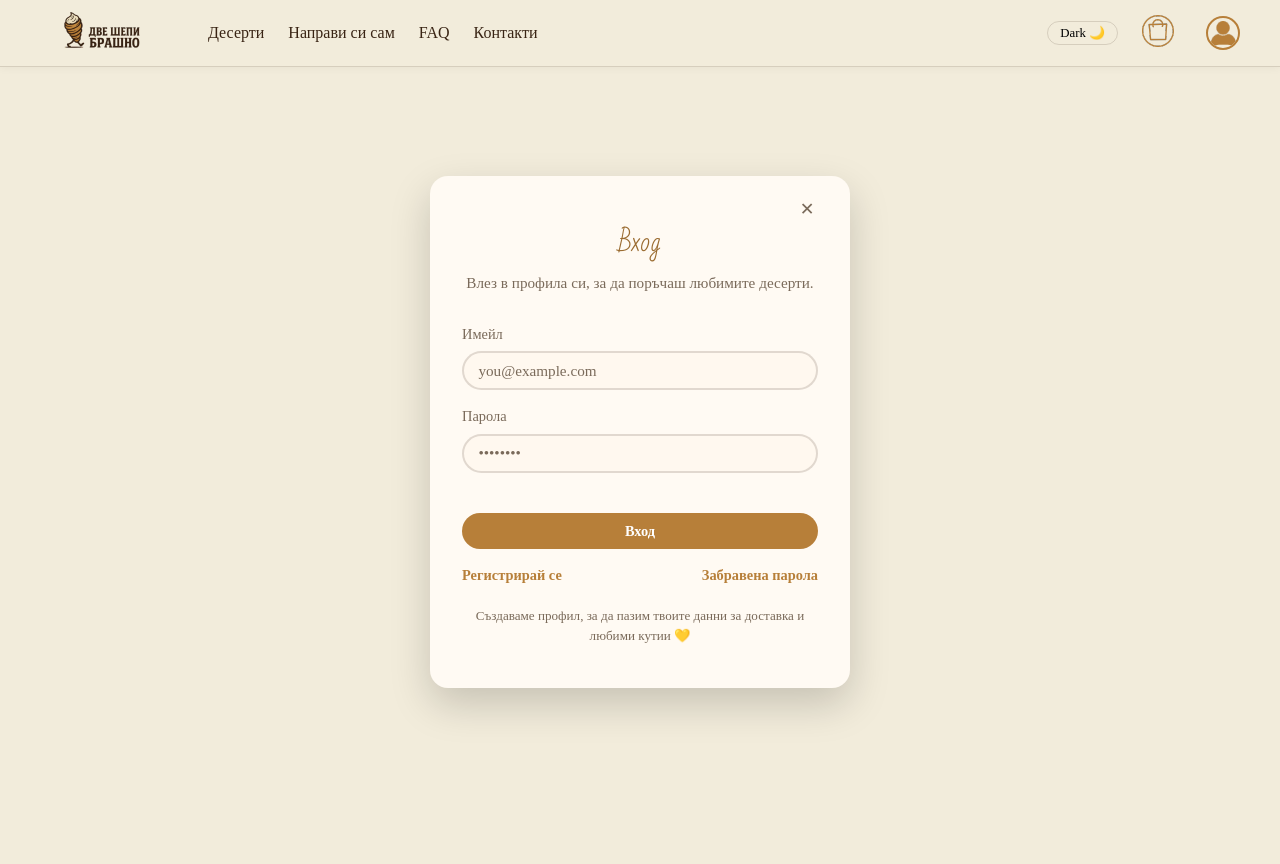
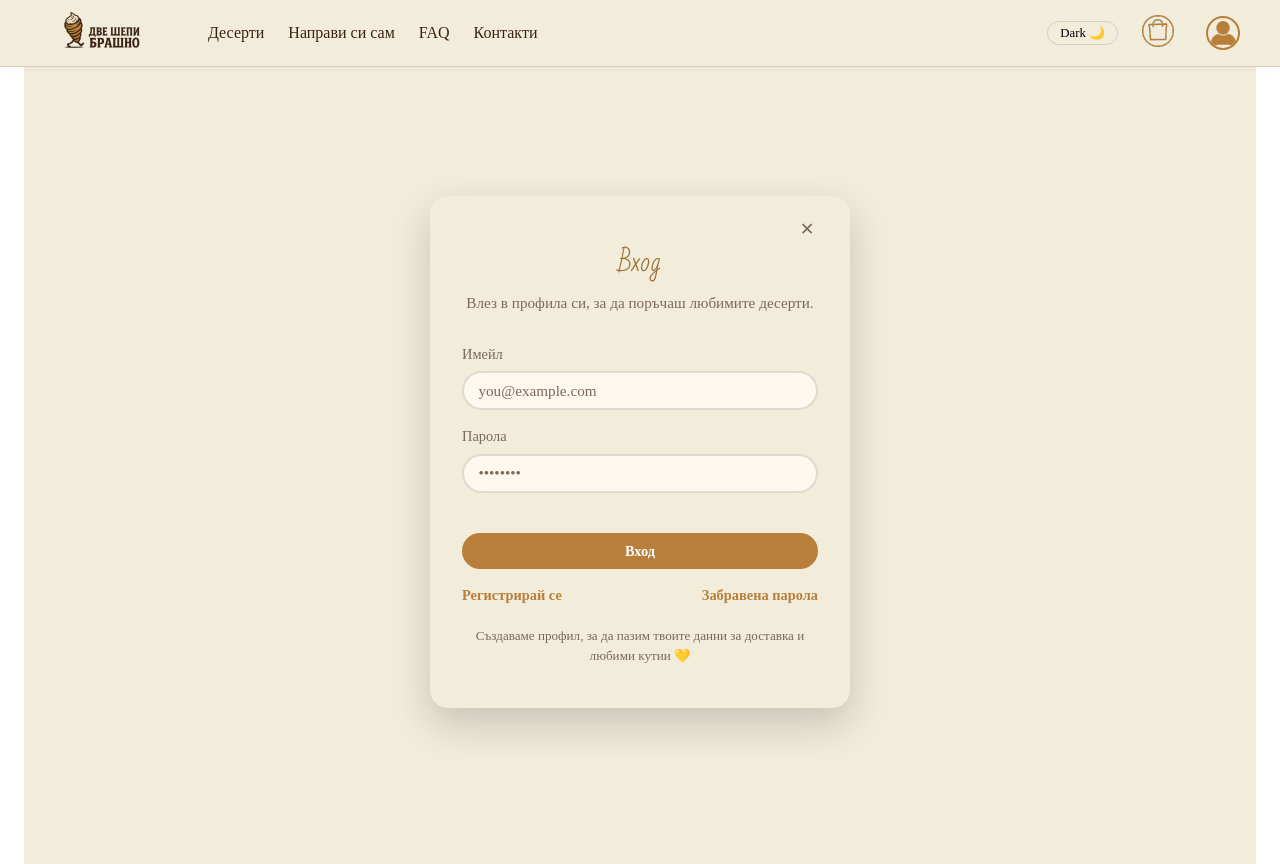
Before and after one commit to zM-ax/SoftUni-project-React, a React (Vite) app: page /login in a window 1280 px wide. Built offline with nearby package versions, Linux system fonts and the light colour scheme; no server answers; a web font is replaced by a local one.

Commit message:
FIx Auth pages' background and center the content

```diff
--- a/src/components/AuthLayout.tsx
+++ b/src/components/AuthLayout.tsx
@@ -1,20 +1,26 @@
 import { Outlet } from "react-router-dom";
 import styled from "styled-components";
 
-const AuthWrapper = styled.div`
-  min-height: 100vh;
+const AuthWrapper = styled.main`
+  width: 100%;
+  max-width: 1200px;
+  margin: 0 auto;
+
+  min-height: calc(100vh - 4.5rem);
   background: ${({ theme }) => theme.colors.pageBackground};
+
   display: flex;
+  flex-direction: column; /* важно */
   align-items: center;
   justify-content: center;
-  padding: 2rem 1rem;
+  padding: 5.5rem 1rem 3rem;
 
   @media ${({ theme }) => theme.devices.tablet} {
-    padding: 1.5rem 1rem;
+    padding: 4.5rem 1rem 3rem;
   }
 
   @media ${({ theme }) => theme.devices.mobile} {
-    padding: 1rem 0.75rem;
+    padding: 4rem 0.75rem 2.5rem;
   }
 `;
 
--- a/src/styles/AuthCard.tsx
+++ b/src/styles/AuthCard.tsx
@@ -4,7 +4,7 @@ export const AuthCard = styled.div`
   position: relative;
   width: 100%;
   max-width: 420px;
-  background: ${({ theme }) => theme.colors.cardBackground};
+  background: ${({ theme }) => theme.colors.pageBackground};
   color: ${({ theme }) => theme.colors.text};
   border-radius: 18px;
   padding: 2.2rem 2rem 1.8rem;
```
